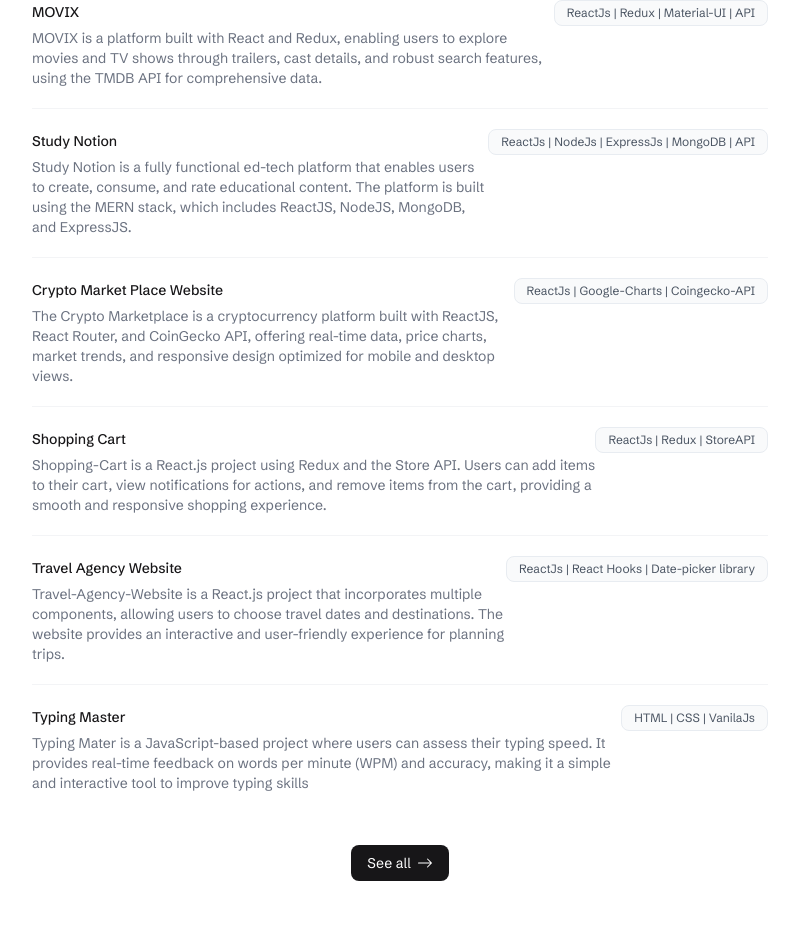
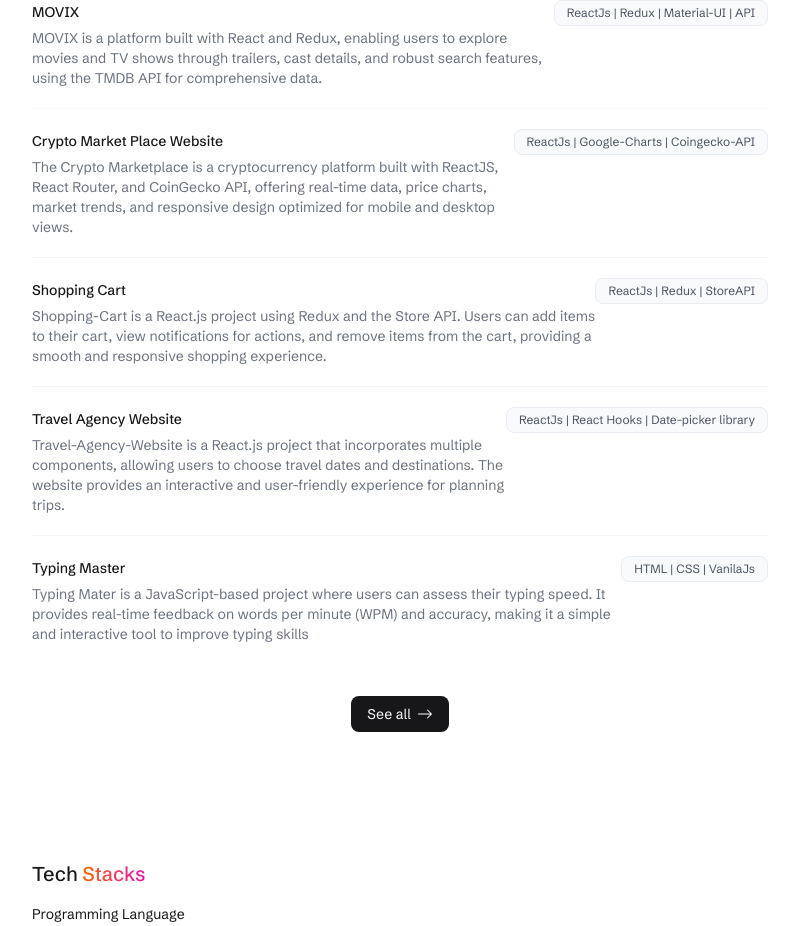
Before and after one commit to soura07/Souradeep-Dev-Next, a Next.js app: page / in a window 1280 px wide. Shown: the part 1680-2606 px from the top of the page, without its empty margins (240-1039 px from the left). Built offline with nearby package versions, Linux system fonts and the light colour scheme.

Commit message:
cart added

```diff
--- a/src/app/page.tsx
+++ b/src/app/page.tsx
@@ -140,12 +140,12 @@ const projects = [
     tag: 'ReactJs | Redux | Material-UI | API',
     href: 'https://github.com/soura07/MOVIX-ENHANCED-MOVIE-RATINGS-AND-CAST-INSIGHTS',
   },
-  {
-    name: 'Study Notion',
-    description: "Study Notion is a fully functional ed-tech platform that enables users to create, consume, and rate educational content. The platform is built using the MERN stack, which includes ReactJS, NodeJS, MongoDB, and ExpressJS.",
-    tag: 'ReactJs | NodeJs | ExpressJs | MongoDB | API',
-    href: 'https://github.com/soura07/Study-Notion',
-  },
+  // {
+  //   name: 'Study Notion',
+  //   description: "Study Notion is a fully functional ed-tech platform that enables users to create, consume, and rate educational content. The platform is built using the MERN stack, which includes ReactJS, NodeJS, MongoDB, and ExpressJS.",
+  //   tag: 'ReactJs | NodeJs | ExpressJs | MongoDB | API',
+  //   href: 'https://github.com/soura07/Study-Notion',
+  // },
   {
     name: 'Crypto Market Place Website',
     description: 'The Crypto Marketplace is a cryptocurrency platform built with ReactJS, React Router, and CoinGecko API, offering real-time data, price charts, market trends, and responsive design optimized for mobile and desktop views.',
```
